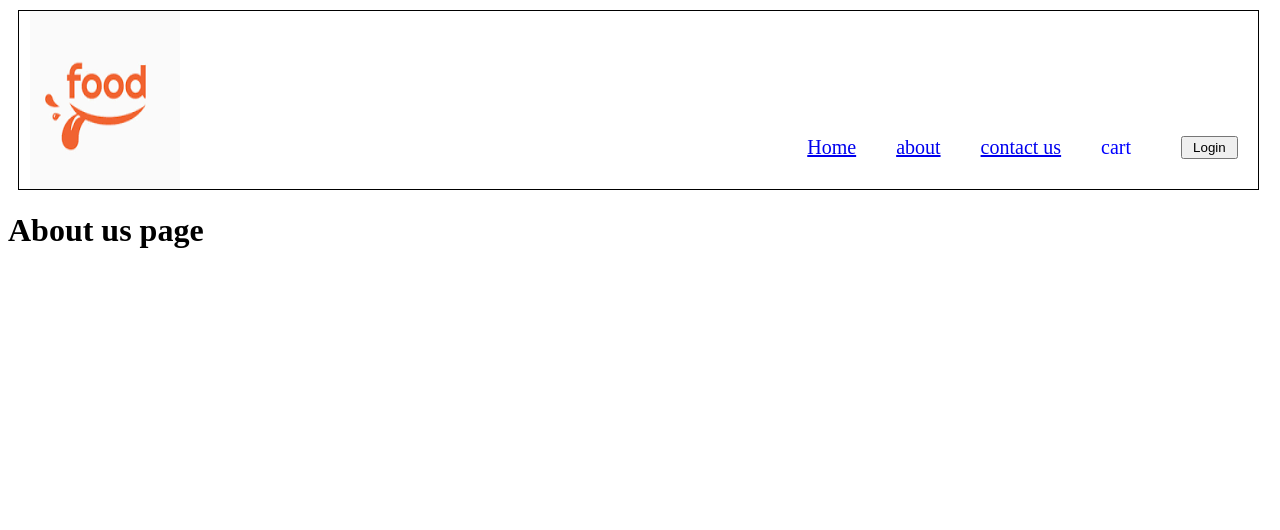
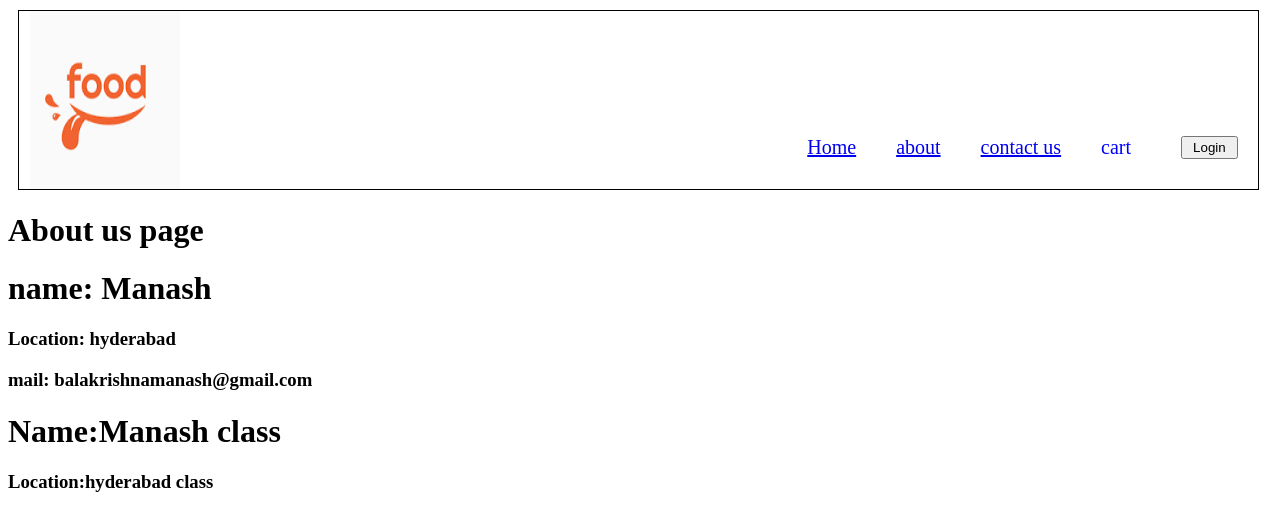
Before and after one commit to ebkmanash/namasteReact, a React (Vite) app: page /About in a window 1280 px wide. Shown: the top 530 px of the page. Built offline with nearby package versions, Linux system fonts and the light colour scheme.

Commit message:
v8 part one classy

```diff
--- a/src/components/About.js
+++ b/src/components/About.js
@@ -1,6 +1,10 @@
+import User from "./User";
+import UserClass from "./UserClass";
 let About=()=>{
     return(<div>
         <h1>About us page</h1>
+        <User name={"Manash"} address={"hyderabad"}/>
+        <UserClass name={"Manash class"} address={"hyderabad class"}/>
     </div>)
 }
 export default About;
--- a/src/components/Body.js
+++ b/src/components/Body.js
@@ -21,8 +21,6 @@ let Body=()=>{
         fetchData();
         console.log("use effect")
     },[])
-
-    console.log("list rest data",listRestData)
     return listRestData.length===0?(
         <Shimmer/>
     ):(
--- a/src/components/RestMenu.js
+++ b/src/components/RestMenu.js
@@ -21,7 +21,8 @@ let RestMenu=()=>{
     console.log("rest menu body")
     let {name,cuisines,avgRating,costForTwoMessage}=restMenuInfo?.cards[2]?.card?.card?.info;
     console.log(restMenuInfo?.cards[4]?.groupedCard?.cardGroupMap?.REGULAR?.cards[1]?.card?.card)
-    let {itemCards}=restMenuInfo?.cards[4]?.groupedCard?.cardGroupMap?.REGULAR?.cards[1]?.card?.card;
+    // let {itemCards}=restMenuInfo?.cards[4]?.groupedCard?.cardGroupMap?.REGULAR?.cards[1]?.card?.card;
+    let {itemCards}=restMenuInfo?.cards[4]?.groupedCard?.cardGroupMap?.REGULAR?.cards.find((c)=> c.card.card["@type"]=="type.googleapis.com/swiggy.presentation.food.v2.ItemCategory")?.card?.card;
     console.log("menu item",itemCards)
     return(
     <div>
@@ -29,9 +30,6 @@ let RestMenu=()=>{
         <h3>{cuisines.join(",")}</h3>
         <h3>{avgRating}</h3>
         <h3>{costForTwoMessage}</h3>
-
-
-
         <h3>menu items</h3><ul>
         {itemCards.map(item=>{return(
             <li key={item.card.info.id}>{item.card.info.name}-Rs{item.card.info.price/100||item.card.info.defaultPrice/100}</li>
--- /dev/null
+++ b/src/components/User.js
@@ -0,0 +1,11 @@
+let User=({name,address})=>{
+    return(
+        <div>
+            <h1>name: {name}</h1>
+            <h3>Location: {address}</h3>
+            <h3>mail: balakrishnamanash@gmail.com</h3>
+
+        </div>
+    )
+}
+export default User;
--- /dev/null
+++ b/src/components/UserClass.js
@@ -0,0 +1,16 @@
+import React from "react"
+class UserClass extends React.Component{
+    constructor(props){
+        super(props);
+    }
+    render(){
+        const {name,address}=this.props;
+        return(
+            <div>
+                <h1>Name:{name}</h1>
+                <h3>Location:{address}</h3>
+            </div>
+        )
+    }
+}
+export default UserClass;
```
